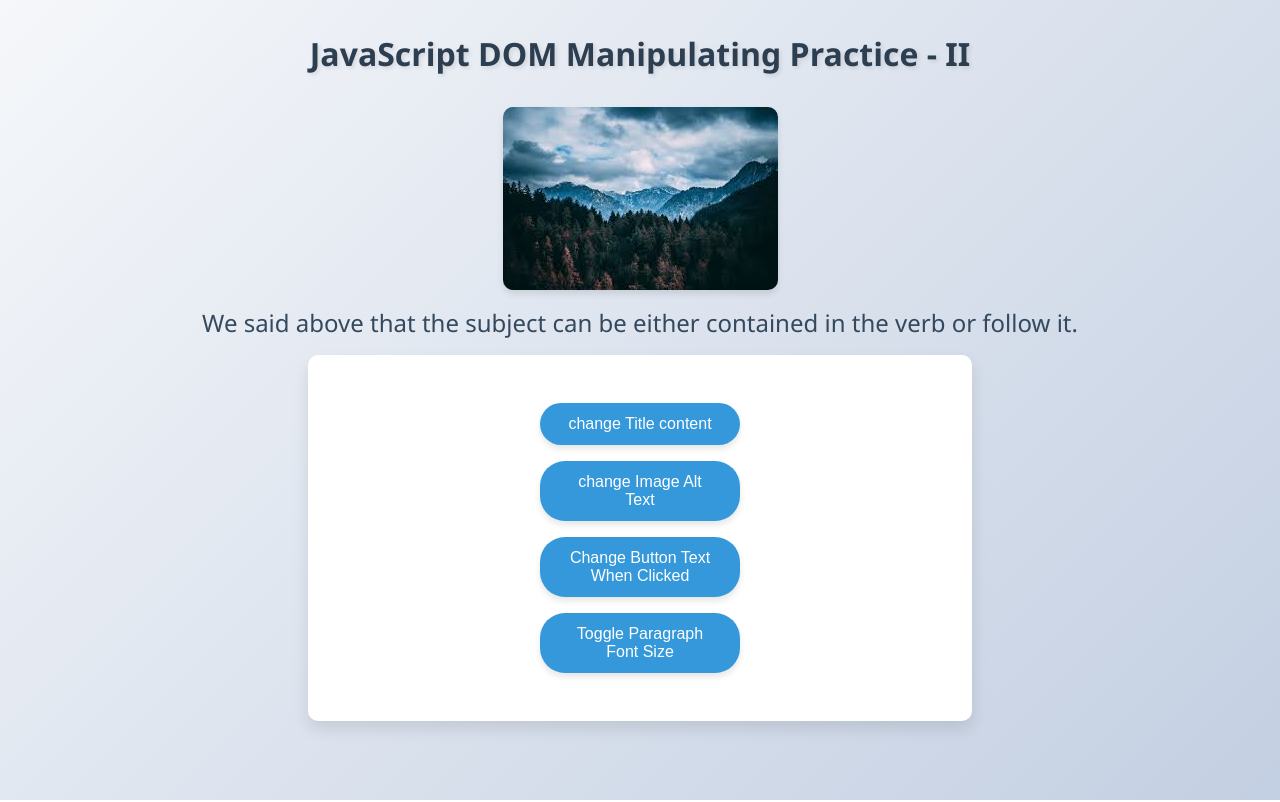
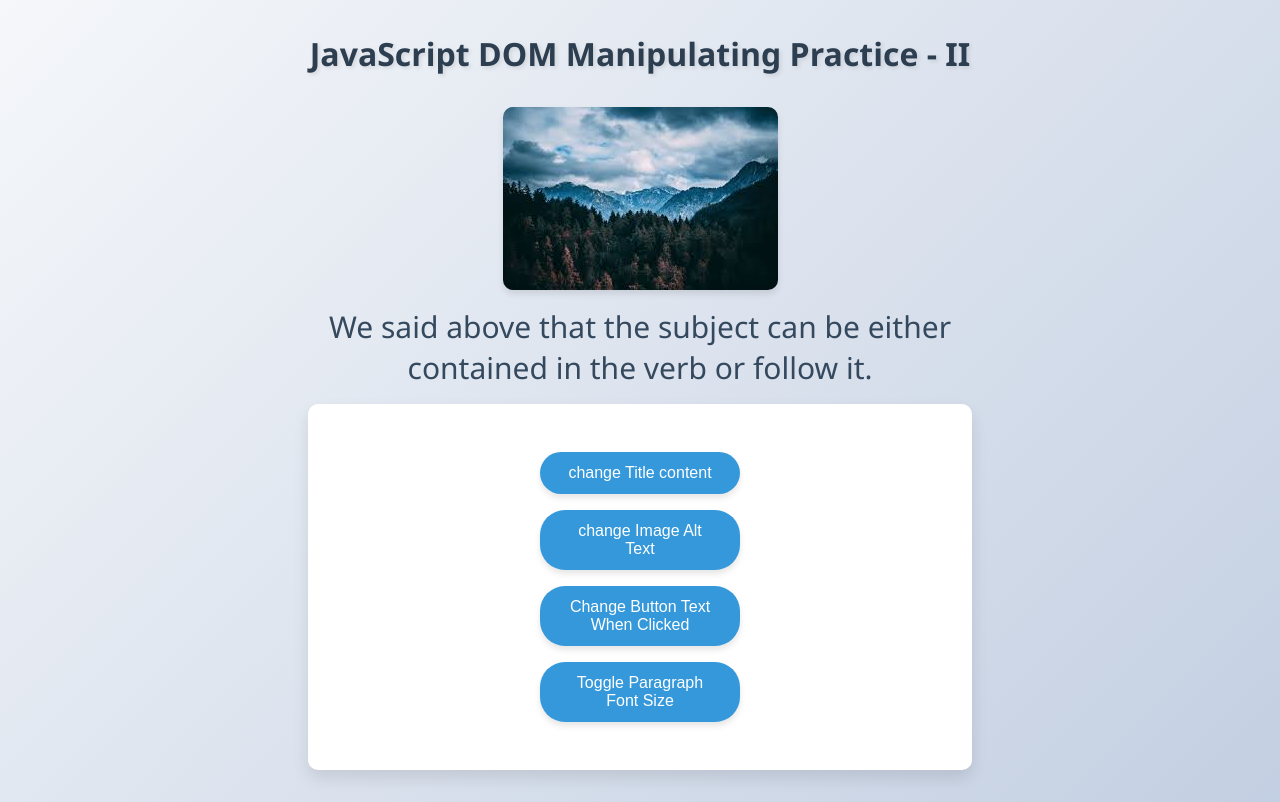
Before and after one commit to Tamadhir10/TAMADHIR_For_JS, a plain HTML site: page JavaScript DOM Manipulating Practice - II/index.html in a window 1280 px wide. Both pictures are taken after a click on the button "Toggle Paragraph Font Size". Drawn offline with Linux system fonts and the light colour scheme.

Commit message:
Change the paragraph font size

```diff
--- a/JavaScript DOM Manipulating Practice - II/index.html
+++ b/JavaScript DOM Manipulating Practice - II/index.html
@@ -83,7 +83,7 @@
 <body>
     <h1>JavaScript DOM Manipulating Practice - II</h1>
     <img id="img" src="./images.jpg" alt="Tamadhir" style="display: block; margin: 0 auto; border-radius: 10px; box-shadow: 0 4px 6px rgba(0,0,0,0.1);">
-    <p id="txt">We said above that the subject can be either contained in the verb or follow it.</p>
+    <p id="txt">We said above that the subject can be either<br> contained in the verb or follow it.</p>
 <div id="container">
     <button onclick="ChangeTitleContent()">change Title content</button>
     <button onclick="ChangeImageAltText()">change Image Alt Text</button>
@@ -123,16 +123,14 @@
             button.innerText = "Change Button Text When Clicked";
         }
     }
-
     function ToggleParagraphFontSize() {
         let paragraph = document.getElementById("txt");
-        if (paragraph.style.fontSize === "25px") {
+        if (!paragraph.style.fontSize || paragraph.style.fontSize === "24px") {
             paragraph.style.fontSize = "30px";
-        }else if (paragraph.style.fontSize === "30px") {
-            paragraph.style.fontSize = "25px";
+        } else {
+            paragraph.style.fontSize = "24px";
         }
     }
-
 
 </script>
 </body>
```
